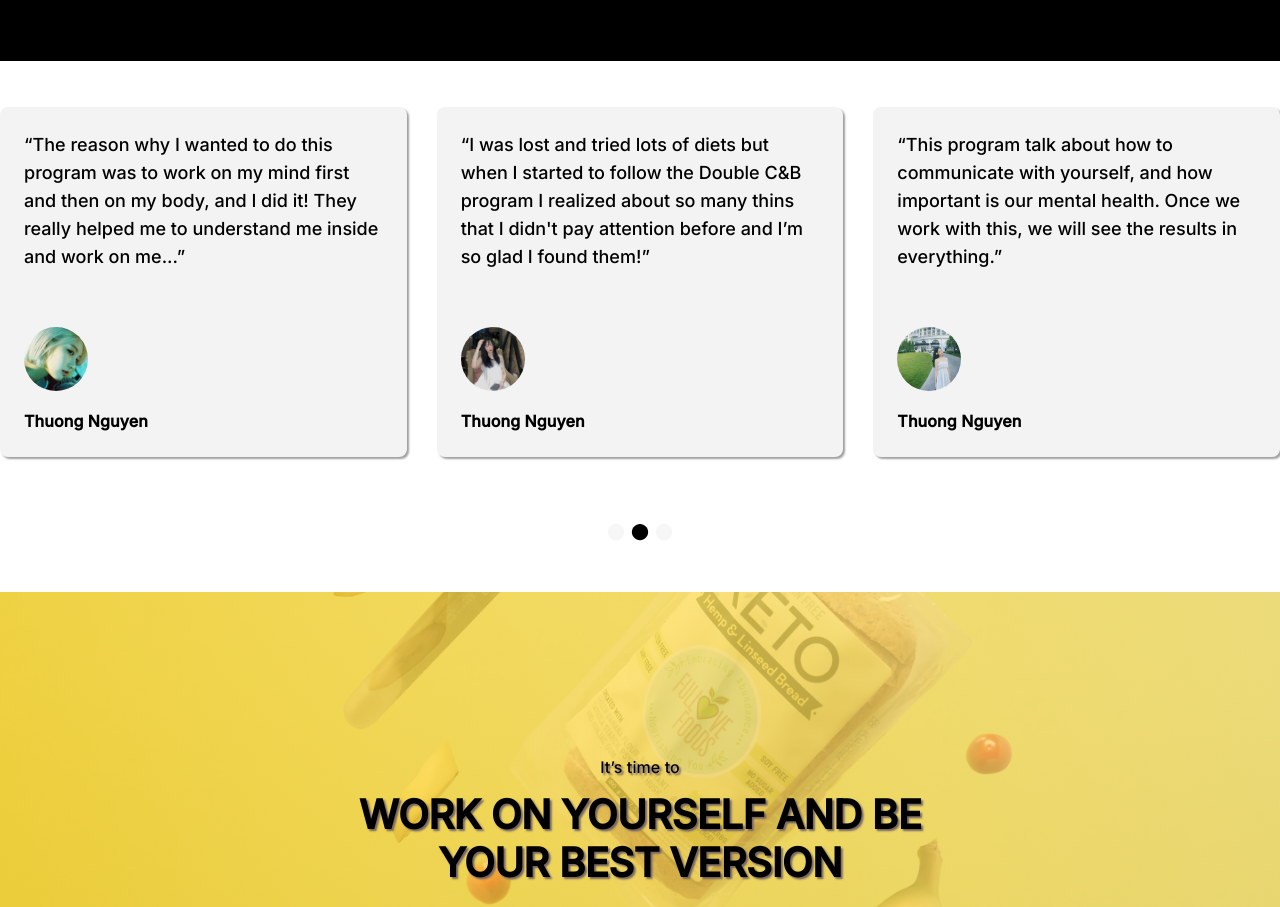
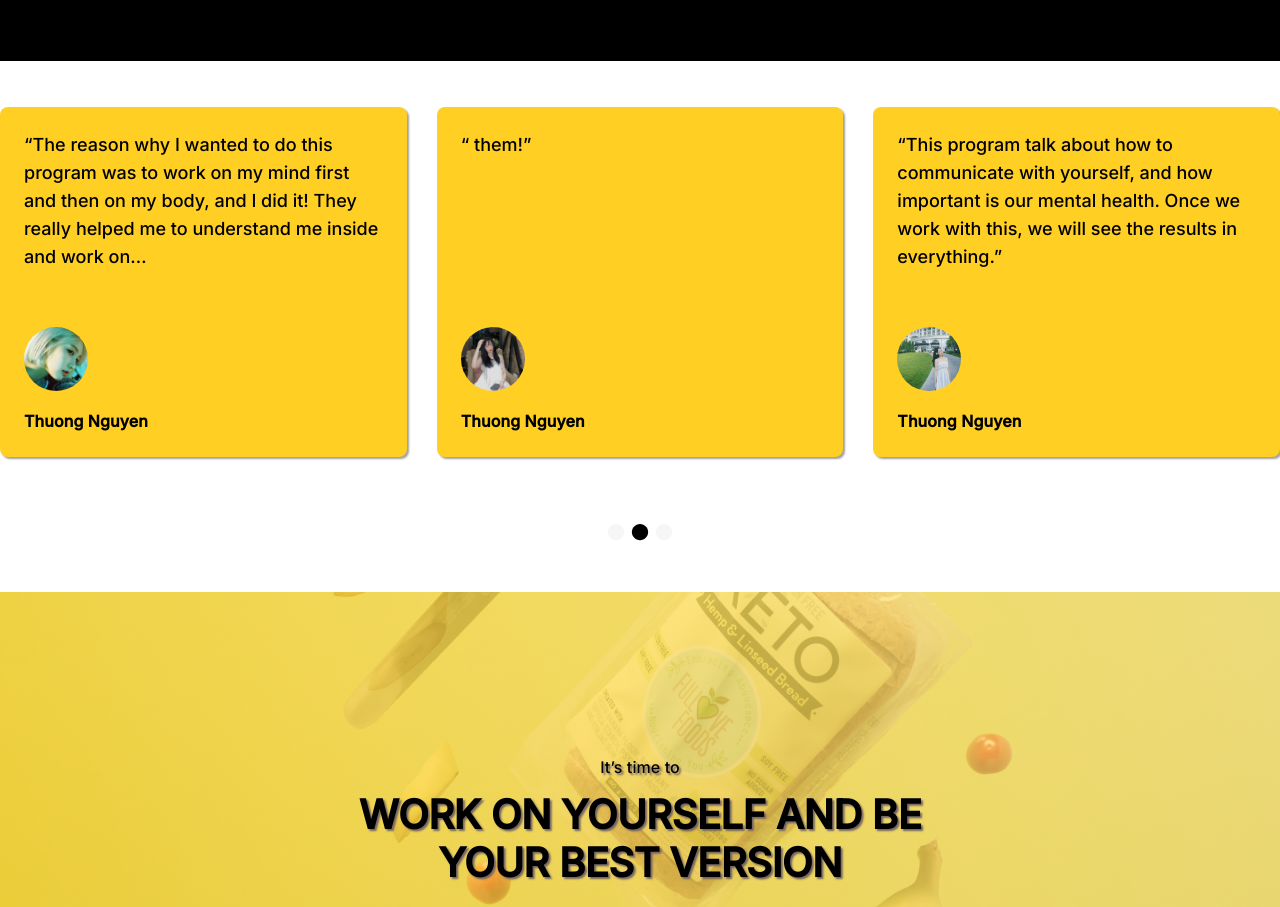
Before and after one commit to NguyenThuong02/Figma_Ex4, a plain HTML site: page index.html in a window 1280 px wide. Shown: the part 1695-2602 px from the top of the page. Drawn offline with nearby package versions, Linux system fonts and the light colour scheme.

Commit message:
Figma_Ex4

```diff
--- a/body.css
+++ b/body.css
@@ -153,7 +153,8 @@
 .userInfo-item{
     flex: 1;
     padding: 24px;
-    background-color: #f3f3f3;
+    /* background-color: #f3f3f3; */
+    background-color: #FFCF23;
     border-radius: 8px;
     display: flex;
     flex-direction: column;
@@ -170,6 +171,13 @@
     font-style: normal;
     font-weight: 300;
     line-height: 28px;
+    word-break: break-all;
+    display:-webkit-box;
+    -webkit-line-clamp:5;
+    -webkit-box-orient: vertical;
+    overflow: hidden;
+    text-overflow: ellipsis;
+    word-break: break-word;
 }
 .userInfo__item--user{
     display: flex;
--- a/index.html
+++ b/index.html
@@ -98,14 +98,14 @@
         <div class="userInfo">
             <div class="userInfo-list">
                 <div class="userInfo-item">
-                    <p>“The reason why I wanted to do this program was to work on my mind first and then on my body, and I did it! They really helped me to understand me inside and work on me...”</p>
+                    <p>“The reason why I wanted to do this program was to work on my mind first and then on my body, and I did it! They really helped me to understand me inside and work on me...hhhhhhhhhhhhhhhhhhhhhhhhhhhhhhhhhhhhhhhhhhhhhhhhhhhhhhhhhhhhhhhhh”</p>
                     <div class="userInfo__item--user">
                         <img src="./img/avt1.JPG" alt="">
                         Thuong Nguyen
                     </div>
                 </div>
                 <div class="userInfo-item">
-                    <p>“I was lost and tried lots of diets but when I started to follow the Double C&B program I realized about so many thins that I didn't pay attention before and I’m so glad I found them!”</p>
+                    <p>“ them!”</p>
                     <div class="userInfo__item--user">
                         <img src="./img/avt2.jpg" alt="">
                         Thuong Nguyen
```
